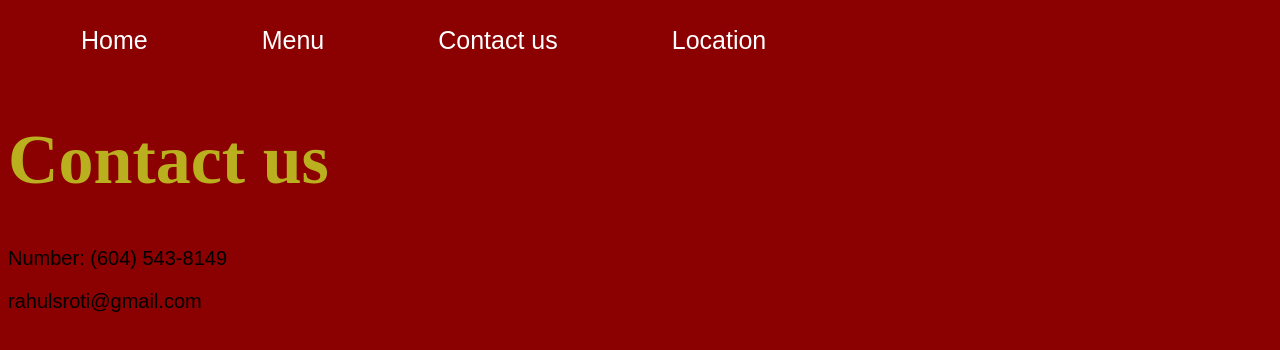
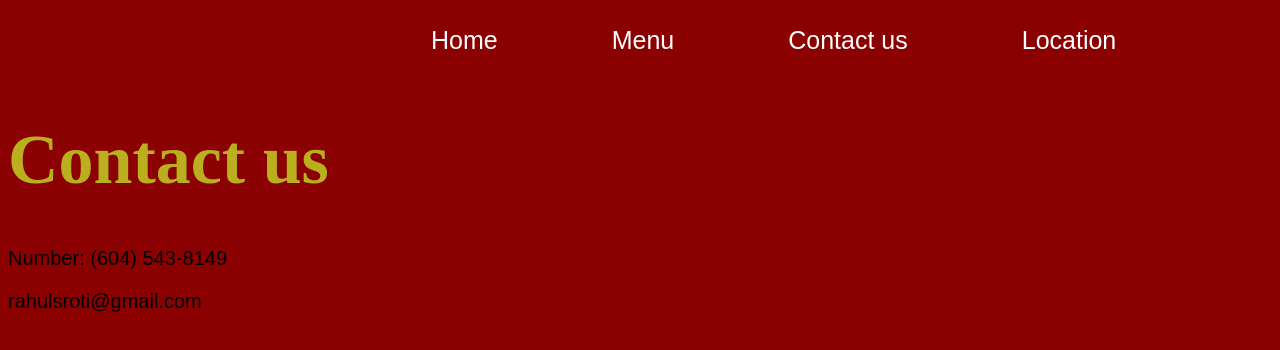
Before and after one commit to rahulgaur12/rahulgaur12.github.io, a plain HTML site: page ContactUs.html in a window 1280 px wide. Drawn offline with Linux system fonts and the light colour scheme.

Commit message:
Update ContactUs.html

```diff
--- a/ContactUs.html
+++ b/ContactUs.html
@@ -19,9 +19,10 @@ p2 {
   font-family: arial;
 }
 
-      .menubar {
+.menubar {
   background-color: #8B0000;
   border: 18px solid #8B0000;
+  padding-left: 350px;
 }
 
 .menubar a {
```
